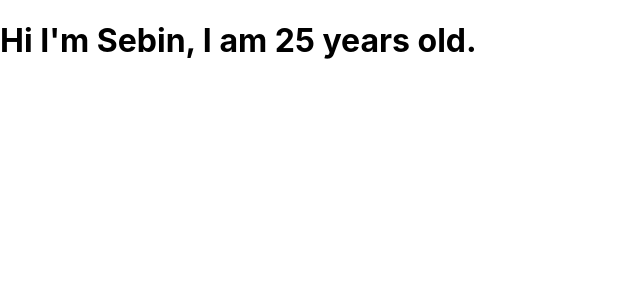
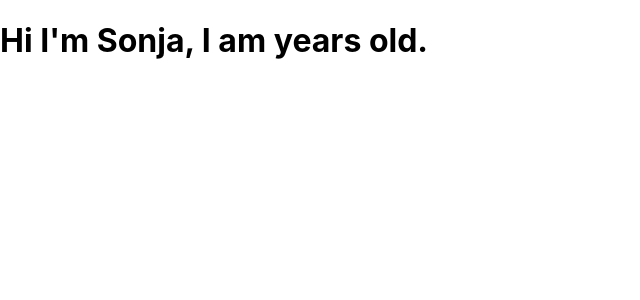
Before and after one commit to Mission-Ready/learning-git-merge-pr-temp, a React (Create React App) app: page / in a window 1280 px wide. Shown: the top 300 px of the page, without its empty margins (0-640 px from the left). Built offline with nearby package versions, Linux system fonts and the light colour scheme.

Commit message:
added name to App.js

```diff
--- a/src/App.js
+++ b/src/App.js
@@ -3,7 +3,7 @@ import Person from './components/Person';
 function App() {
   return (
     <>
-      <Person name="Sebin" age="25"></Person>
+      <Person name="Sonja"></Person>
     </>
   );
 }
```
